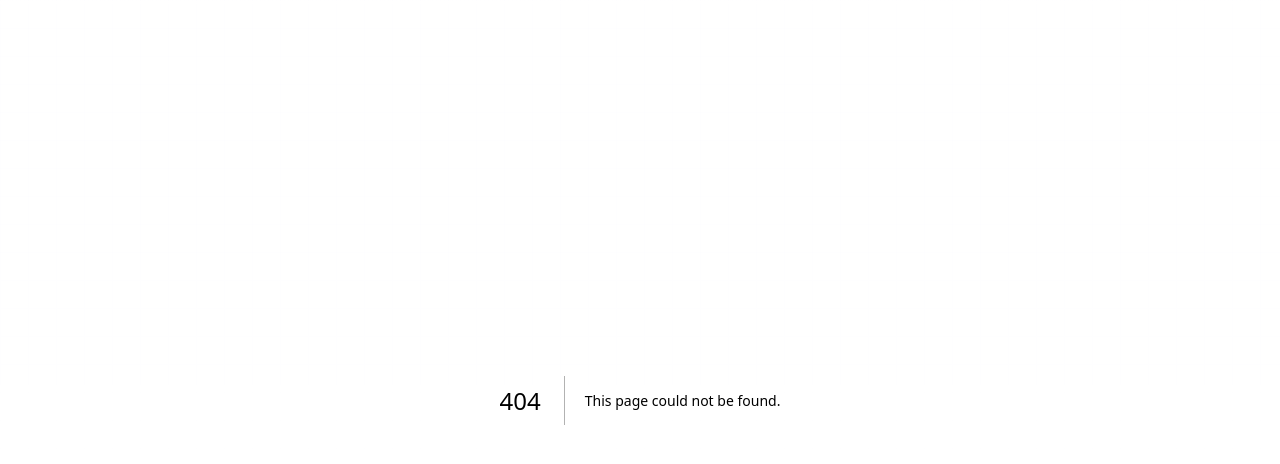
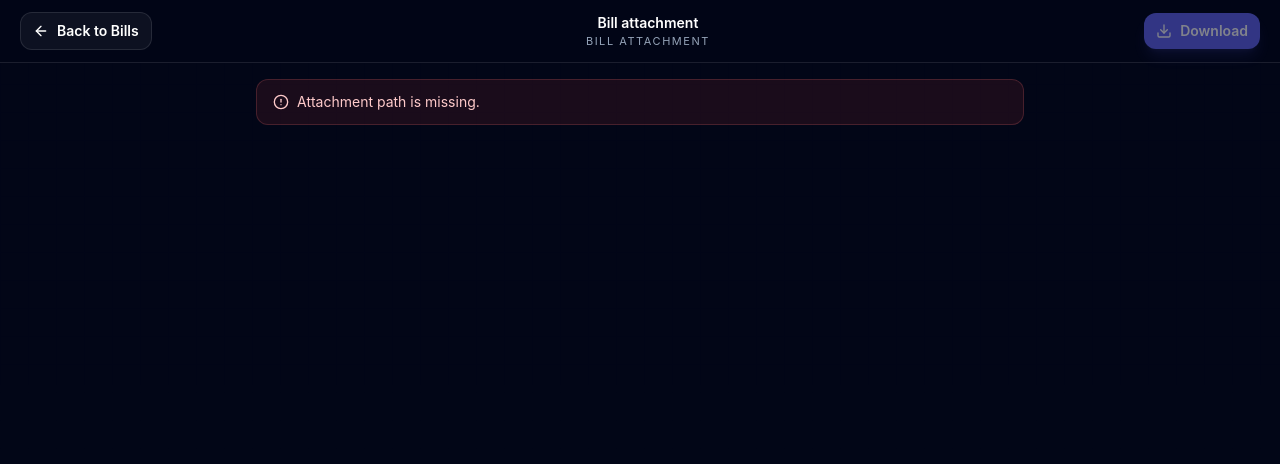
Before and after one commit to rutvikhirapara1/nc, a Next.js app: page /bills/attachment in a window 1280 px wide. Before the commit this address had no page. Shown: the top 464 px of the page. Built offline with nearby package versions, Linux system fonts and the light colour scheme.

Commit message:
Add attachment viewer with download toolbar

```diff
--- /dev/null
+++ b/app/bills/attachment/page.tsx
@@ -0,0 +1,165 @@
+'use client';
+
+import {useEffect,useMemo,useState} from 'react';
+import Link from 'next/link';
+import {ArrowLeft,Download,ExternalLink,Loader2,FileText,AlertCircle} from 'lucide-react';
+import {useSearchParams} from 'next/navigation';
+import {createClient} from '@/lib/supabase/client';
+
+function extension(path:string){
+  const name=path.split('/').pop()?.split('?')[0]??'';
+  return name.split('.').pop()?.toLowerCase()??'';
+}
+
+export default function AttachmentViewer(){
+  const searchParams=useSearchParams();
+  const path=searchParams.get('path')||'';
+  const [url,setUrl]=useState('');
+  const [loading,setLoading]=useState(true);
+  const [downloading,setDownloading]=useState(false);
+  const [error,setError]=useState('');
+
+  const ext=useMemo(()=>extension(path),[path]);
+  const isImage=['jpg','jpeg','png','webp','gif','bmp'].includes(ext);
+  const isPdf=ext==='pdf';
+
+  useEffect(()=>{
+    let active=true;
+
+    async function load(){
+      if(!path){
+        setError('Attachment path is missing.');
+        setLoading(false);
+        return;
+      }
+
+      setLoading(true);
+      setError('');
+
+      try{
+        const sb=await createClient();
+        const {data,error}=await sb.storage.from('bill-attachments').createSignedUrl(path,600);
+        if(error)throw error;
+        if(active)setUrl(data.signedUrl);
+      }catch(err){
+        if(active)setError(err instanceof Error?err.message:'Unable to open attachment.');
+      }finally{
+        if(active)setLoading(false);
+      }
+    }
+
+    load();
+    return ()=>{active=false};
+  },[path]);
+
+  async function download(){
+    if(!path||downloading)return;
+    setDownloading(true);
+    setError('');
+
+    try{
+      const sb=await createClient();
+      const {data,error}=await sb.storage.from('bill-attachments').createSignedUrl(path,600,{download:true});
+      if(error)throw error;
+
+      const a=document.createElement('a');
+      a.href=data.signedUrl;
+      a.download='';
+      document.body.appendChild(a);
+      a.click();
+      a.remove();
+    }catch(err){
+      setError(err instanceof Error?err.message:'Unable to download attachment.');
+    }finally{
+      setDownloading(false);
+    }
+  }
+
+  const fileName=path.split('/').pop()?.replace(/^[^-]+-[^-]+-[^-]+-/,'')||'Bill attachment';
+
+  return (
+    <main className="min-h-screen bg-slate-950 text-white">
+      <header className="sticky top-0 z-30 border-b border-white/10 bg-slate-950/90 px-3 py-3 backdrop-blur-xl sm:px-5">
+        <div className="mx-auto flex max-w-7xl items-center justify-between gap-3">
+          <Link
+            href="/bills"
+            className="inline-flex items-center gap-2 rounded-xl border border-white/10 bg-white/5 px-3 py-2 text-sm font-semibold text-white transition hover:bg-white/10"
+          >
+            <ArrowLeft size={16}/>
+            Back to Bills
+          </Link>
+
+          <div className="hidden min-w-0 flex-1 px-4 text-center sm:block">
+            <p className="truncate text-sm font-semibold text-white">{fileName}</p>
+            <p className="text-[11px] uppercase tracking-[.14em] text-slate-400">Bill attachment</p>
+          </div>
+
+          <div className="flex shrink-0 gap-2">
+            {url&&(
+              <a
+                href={url}
+                target="_blank"
+                rel="noopener noreferrer"
+                className="inline-flex items-center gap-2 rounded-xl border border-white/10 bg-white/5 px-3 py-2 text-sm font-semibold text-white transition hover:bg-white/10"
+              >
+                <ExternalLink size={16}/>
+                <span className="hidden sm:inline">Open</span>
+              </a>
+            )}
+            <button
+              type="button"
+              onClick={download}
+              disabled={!url||downloading}
+              className="inline-flex items-center gap-2 rounded-xl bg-indigo-500 px-3 py-2 text-sm font-semibold text-white shadow-lg shadow-indigo-500/20 transition hover:bg-indigo-400 disabled:cursor-not-allowed disabled:opacity-50"
+            >
+              {downloading?<Loader2 size={16} className="animate-spin"/>:<Download size={16}/>}
+              <span>{downloading?'Downloading…':'Download'}</span>
+            </button>
+          </div>
+        </div>
+      </header>
+
+      {error&&(
+        <div className="mx-auto mt-4 flex max-w-3xl items-center gap-2 rounded-xl border border-red-400/20 bg-red-500/10 px-4 py-3 text-sm text-red-200">
+          <AlertCircle size={16} className="shrink-0"/>
+          {error}
+        </div>
+      )}
+
+      <div className="mx-auto flex min-h-[calc(100vh-73px)] max-w-7xl items-center justify-center p-3 sm:p-6">
+        {loading ? (
+          <div className="flex flex-col items-center gap-3 text-slate-400">
+            <Loader2 size={30} className="animate-spin"/>
+            <p className="text-sm">Loading attachment…</p>
+          </div>
+        ) : url&&isImage ? (
+          <div className="w-full overflow-auto rounded-2xl border border-white/10 bg-black/20 p-2 shadow-2xl sm:p-4">
+            <img
+              src={url}
+              alt={fileName}
+              className="mx-auto max-h-[calc(100vh-125px)] w-auto max-w-full rounded-xl object-contain"
+            />
+          </div>
+        ) : url&&isPdf ? (
+          <iframe
+            src={url}
+            title={fileName}
+            className="h-[calc(100vh-105px)] w-full rounded-2xl border border-white/10 bg-white shadow-2xl"
+          />
+        ) : url ? (
+          <div className="flex flex-col items-center gap-4 rounded-2xl border border-white/10 bg-white/5 p-10 text-center">
+            <FileText size={44} className="text-indigo-300"/>
+            <div>
+              <p className="font-semibold text-white">Attachment ready</p>
+              <p className="mt-1 text-sm text-slate-400">Use Download to save this file.</p>
+            </div>
+            <button type="button" onClick={download} className="btn btn-primary inline-flex items-center gap-2">
+              <Download size={16}/>
+              Download file
+            </button>
+          </div>
+        ) : null}
+      </div>
+    </main>
+  );
+}
```
